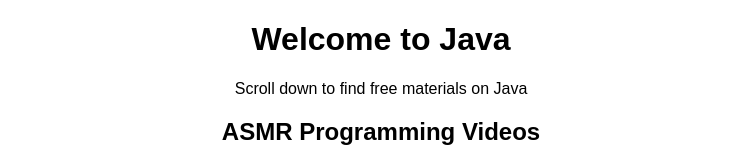
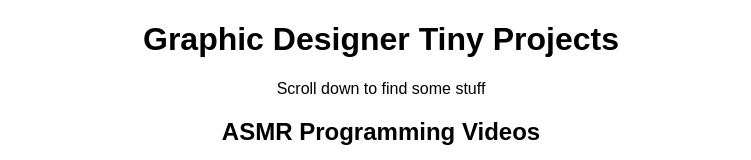
Before and after one commit to Robotli89/PortfolioWebsite, a plain HTML site: page Subpages/Graphic Designer stuff.html in a window 1280 px wide. Shown: the top 160 px of the page, without its empty margins (259-1010 px from the left). Drawn offline with Linux system fonts and the light colour scheme; grey boxes are pictures that could not be loaded.

Commit message:
Update Graphic Designer stuff.html

```diff
--- a/Subpages/Graphic Designer stuff.html
+++ b/Subpages/Graphic Designer stuff.html
@@ -3,13 +3,13 @@
 <head>
 <meta charset="UTF-8">
 <meta name="viewport" content="width=device-width, initial-scale=1.0">
-<title>Math Resources</title>
+<title>Work Showcase</title>
 </head>
 <body>
 <div id="content-wrapper">
   <header>
-    <h1>Welcome to Java</h1>
-    <p>Scroll down to find free materials on Java</p>
+    <h1>Graphic Designer Tiny Projects</h1>
+    <p>Scroll down to find some stuff</p>
   </header>
 
   <section id="videos">
```
